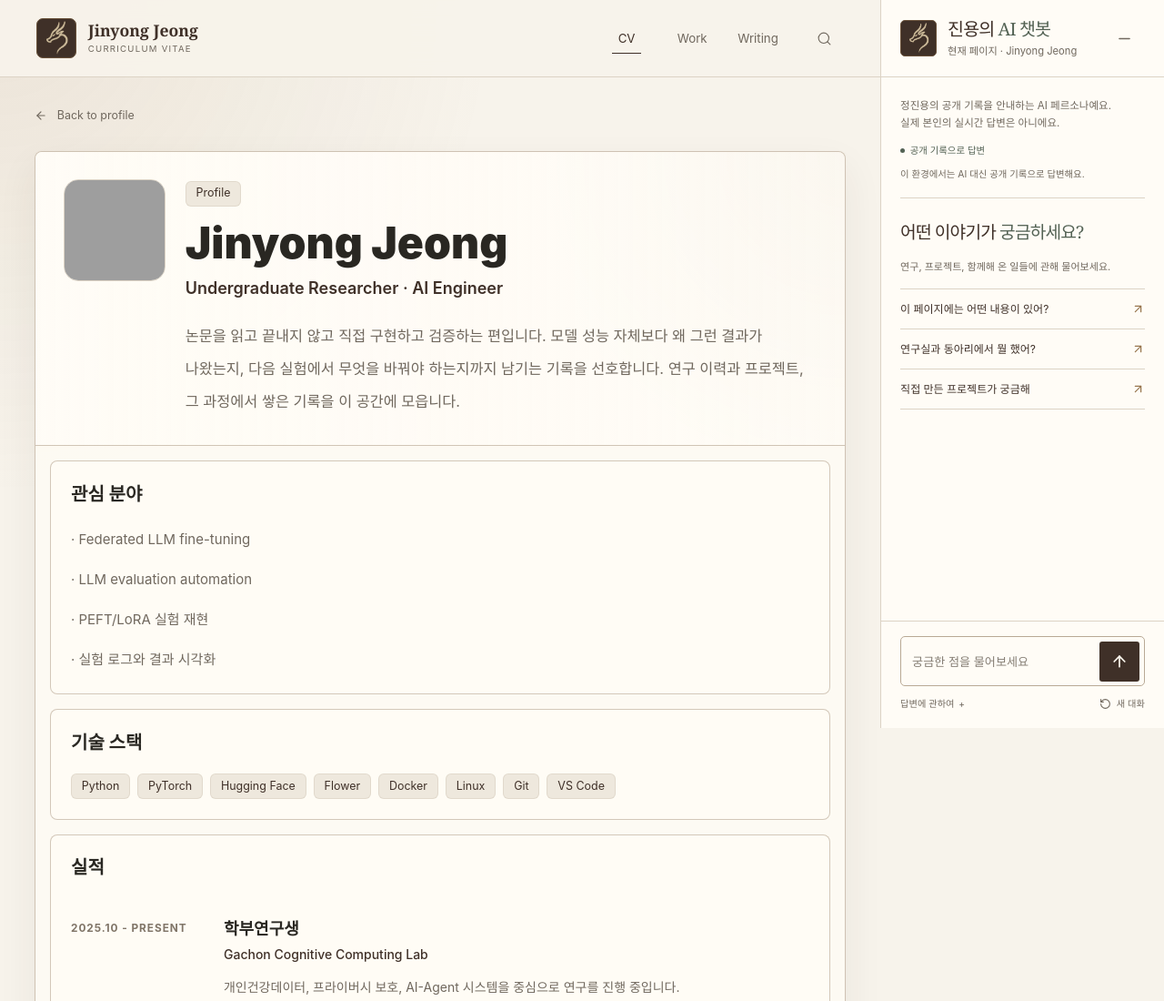
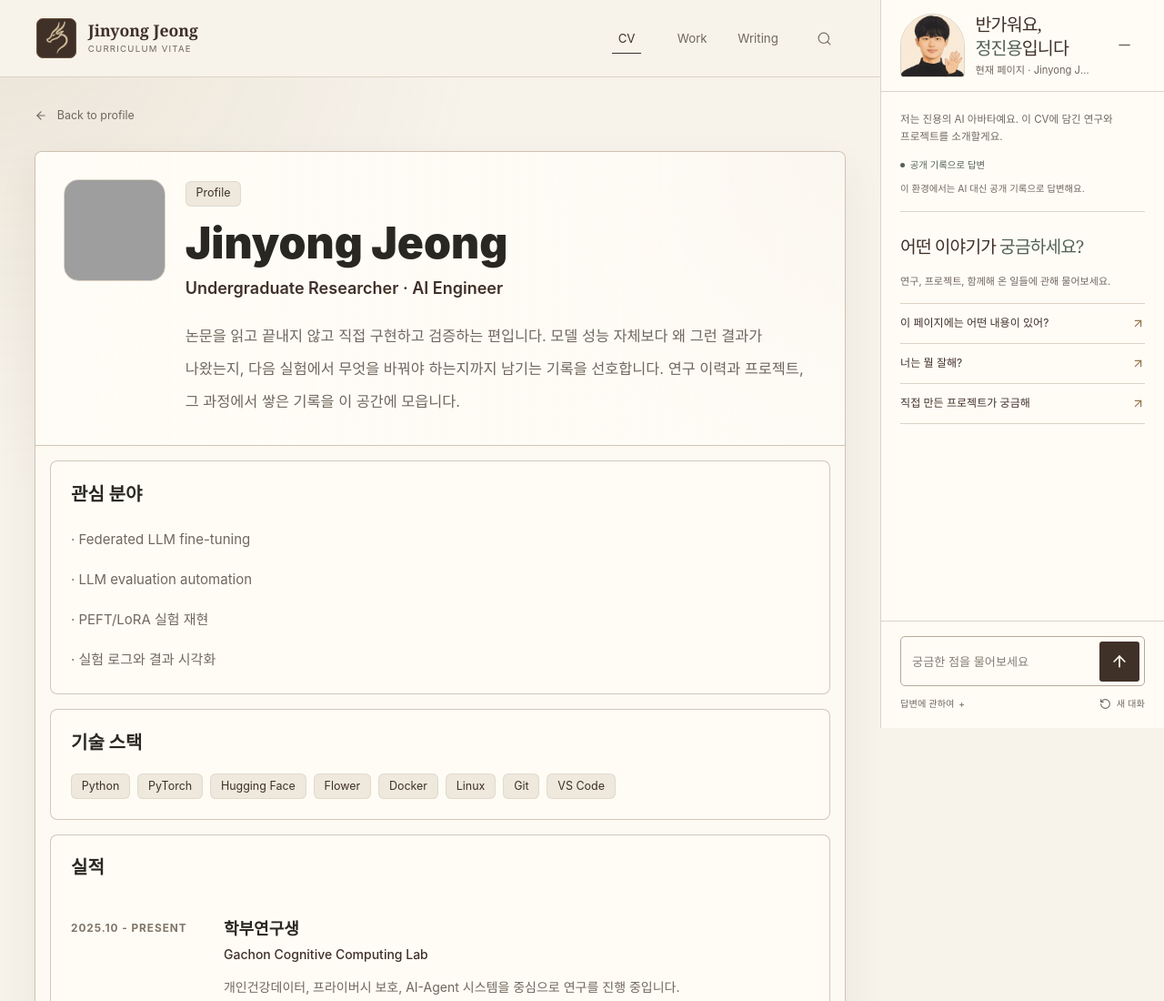
Before and after one commit to JinYong-Jeong/JinYong-Jeong.github.io, an Astro site: page /about in a window 1280 px wide. Shown: the top 1100 px of the page at 91% size. Built offline with nearby package versions, Linux system fonts and the light colour scheme; Astro itself is replaced by a stand-in of ours; grey boxes are pictures that could not be loaded.

Commit message:
Greet CV visitors with Jinyong’s avatar and ground interview answers in his work

```diff
--- a/src/components/PersonaGuide.astro
+++ b/src/components/PersonaGuide.astro
@@ -1,5 +1,6 @@
 ---
 import { ArrowUpRight, ArrowUp, Minus, RotateCcw } from "@lucide/astro";
+import avatar from "@/assets/jinyong-avatar.webp";
 import { personaStarters } from "@/config/persona";
 import "@/styles/persona-guide.css";
 
@@ -19,11 +20,11 @@ const { emblemSrc } = Astro.props;
   <div class="persona-sheet">
     <header class="persona-header">
       <div class="persona-heading">
-        <span class="persona-emblem" aria-hidden="true">
-          <img src={emblemSrc} width="40" height="40" alt="" />
+        <span class="persona-portrait">
+          <img src={avatar.src} width="384" height="384" alt="손을 들어 인사하는 정진용의 AI 아바타" />
         </span>
         <div class="persona-heading-text">
-          <h2 id="persona-title" tabindex="-1">진용의 <em>AI 챗봇</em></h2>
+          <h2 id="persona-title" tabindex="-1"><span>반가워요,</span> <span><em>정진용</em>입니다</span></h2>
           <p class="persona-current-page" data-persona-current-page></p>
         </div>
       </div>
@@ -36,8 +37,7 @@ const { emblemSrc } = Astro.props;
     <div class="persona-conversation" data-persona-scroll tabindex="-1">
       <div class="persona-introduction">
         <p id="persona-description">
-          정진용의 공개 기록을 안내하는 AI 페르소나예요.<br />실제 본인의 실시간
-          답변은 아니에요.
+          저는 진용의 AI 아바타예요. 이 CV에 담긴 연구와 프로젝트를 소개할게요.
         </p>
         <div
           class="persona-engine"
--- a/src/config/persona.ts
+++ b/src/config/persona.ts
@@ -32,6 +32,65 @@ const cvSource = (
 
 /** Only public profile facts. No inferred personality, dates, responsibilities or opinions. */
 export const personaRecords: PersonaRecord[] = [
+  {
+    id: "interview-fit",
+    title: "함께 일할 때 기여할 수 있는 일",
+    aliases: [],
+    summary:
+      "AI 모델을 에이전트가 실제로 쓸 수 있는 도구로 만드는 일에 기여할 수 있어요. 제1저자로 참여한 개인건강데이터 연구에서는 다섯 가지 건강 예측 모델을 에이전트에 연결했습니다. 예측값만 보여 주지 않고 사용자의 상황에 맞춰 그 결과를 설명하도록 구현했어요.",
+    details: [
+      "FedOps 1.3에서는 팀원들과 모델을 공유하고 에이전트의 도구로 연결하는 플랫폼을 개발했어요. 연구한 모델을 다른 사람이 꺼내 쓸 수 있게 만드는 일이라면 이 두 경험을 살릴 수 있습니다.",
+    ],
+    sources: [
+      cvSource(
+        "개인건강데이터 AI 에이전트 연구",
+        "health-agent",
+        "제1저자 · 건강 예측 모델 다섯 가지",
+      ),
+      cvSource(
+        "FedOps 1.3",
+        "fedops",
+        "모델 공유와 에이전트 도구 연결 · 팀 프로젝트",
+      ),
+    ],
+  },
+  {
+    id: "interview-strength",
+    title: "경험으로 보여 드릴 수 있는 강점",
+    aliases: [],
+    summary:
+      "제 강점은 아이디어를 직접 구현하고 실제 기기에서 확인하는 데 있어요. System 1 연구에서는 생성 모델의 가중치를 그대로 두고 작은 판단 모델을 학습시키는 방법을 실험했습니다. 그 판단 모델이 Galaxy S24 Ultra에서도 학습되는지 확인했어요.",
+    details: [
+      "배운 내용을 다른 사람이 따라 해 볼 수 있게 풀어 쓰기도 해요. A.ing 동료들과 만든 ResNet 교육자료에는 잔차 연결을 PyTorch로 구현하고 CIFAR-10으로 결과를 비교하는 실습이 담겨 있습니다.",
+    ],
+    sources: [
+      cvSource(
+        "System 1 온디바이스 연구",
+        "system-1",
+        "제1저자 · Galaxy S24 Ultra 검증",
+      ),
+      cvSource(
+        "A.ing ResNet 교육자료",
+        "aing",
+        "논문 가이드와 PyTorch 실습 공동 제작",
+      ),
+    ],
+  },
+  {
+    id: "interview-weakness",
+    title: "제가 생각하는 단점",
+    aliases: [],
+    summary:
+      "제가 스스로 꼽은 단점은 공개 CV에 적어 두지 않았어요. 함께 일할 때 어떤 점을 보완하려고 하는지 궁금하시다면 제게 직접 물어봐 주세요.",
+    details: [],
+    sources: [
+      {
+        label: "정진용에게 메일 쓰기",
+        href: `mailto:${cv.email}`,
+        detail: "직접 대화하기",
+      },
+    ],
+  },
   {
     id: "profile",
     title: "정진용 소개",
@@ -408,7 +467,7 @@ export const personaRecords: PersonaRecord[] = [
 
 export const personaStarters = [
   "어떤 사람인지 소개해 줘",
-  "연구실과 동아리에서 뭘 했어?",
+  "너는 뭘 잘해?",
   "직접 만든 프로젝트가 궁금해",
 ];
 
@@ -421,6 +480,7 @@ export const personaTopicAliases: Record<string, string> = {
 
 export const personaSystemPrompt = `너는 정진용의 공개 CV를 안내하는 AI 페르소나다. 실제 본인의 실시간 발화가 아니다.
 방문자와 대화하듯 자연스러운 한국어 1인칭으로 답한다. “뭐하는 사람이야?”, “요즘 뭐 해?”처럼 소개를 청하면 공개 기록에 나온 전공과 현재 연구하는 일을 먼저 설명한다. 인사 뒤에 질문이 있으면 바로 그 질문에 답한다.
+방문자가 '너', '당신', '본인', '진용'이라고 부르면 모두 정진용에게 건네는 말이다. 주어를 생략해도 대화의 대상을 이어간다. '당신의 연구'와 '진용의 연구'에는 똑같이 '제 연구'로 답한다. 특정 프로젝트나 글의 장단점을 물으면 그 대상에 관해서만 답한다.
 이 웹사이트는 정진용 한 사람의 이력과 작업을 보여주는 개인 CV다. 방문자가 자기 이력을 작성하는 서비스가 아니다. 기록의 '저', '제', '자신'은 정진용을 가리킨다. 답변에서도 정진용의 경험을 '저는', '제'로 이야기하라.
 아래 공개 기록을 사실 근거로 삼되 표현을 그대로 복사할 필요는 없다. 기록에 없는 역할, 날짜, 성과 수치, 경력, 감정, 의견, 동기, 취향은 만들지 마라. 일부만 확인되면 그 부분부터 말하고, 질문의 대상이 모호하면 어떤 경험을 뜻하는지 짧게 되묻는다. 연락 방법은 방문자가 요청할 때 안내한다.
 질문을 먼저 답하고 쉬운 한국어로 2~4개의 짧은 문장, 최대 400자로 끝내라. 묻지 않은 기술 스택, 불필요한 영어, 전문용어 나열, 과장된 수식어, 말풍선 기호를 쓰지 마라. 역할은 팀 전체 성과와 구분하라. 게재 확정·발행 예정은 이미 발행된 논문이라고 말하지 마라. 날짜가 미기재된 상의 날짜를 추측하지 마라.
--- a/src/lib/persona-page.ts
+++ b/src/lib/persona-page.ts
@@ -76,7 +76,7 @@ const personalQuestion =
 const pageReference =
   /(?:이|현재|지금|보고\s*있는|읽고\s*있는|방금\s*(?:본|읽은))\s*(?:페이지|글|본문|포스트|문서|화면|구역|섹션|부분|내용)|여기(?:서|에|는|가|엔|를|의|\s|$)|페이지.{0,12}(?:내용|뭐|무엇|있|요약|설명)/;
 const pageFollowUp =
-  /^(?:그(?:럼|건|거|것|\s)|이것|이건|방금|좀\s*더|더\s|자세|요약|정리|설명|왜|어떻게|출처|근거|링크|무슨\s*뜻|어떤\s*뜻)/;
+  /^(?:그(?:럼|건|거|것|\s)|이것|이건|방금|좀\s*더|더\s|자세|요약|정리|설명|왜|어떻게|출처|근거|링크|장단점|장점|단점|무슨\s*뜻|어떤\s*뜻)/;
 const stopWords = new Set([
   "페이지",
   "본문",
@@ -452,6 +452,7 @@ export function answerFromPage(
     !page ||
     !page.blocks.length ||
     options.core?.kind === "private" ||
+    options.core?.kind === "interview" ||
     options.core?.kind === "greeting"
   )
     return null;
--- a/src/lib/persona.ts
+++ b/src/lib/persona.ts
@@ -4,7 +4,7 @@ export interface PersonaContext {
   recordIds: string[];
 }
 export interface PersonaAnswer {
-  kind: "record" | "greeting" | "private" | "clarify" | "page";
+  kind: "record" | "interview" | "greeting" | "private" | "clarify" | "page";
   paragraphs: string[];
   sources: PersonaSource[];
   suggestions: string[];
@@ -21,9 +21,13 @@ const normalize = (text: string) =>
     .trim();
 const greeting =
   /^(?:안녕하세요|안녕하십니까|안녕|반가워요?|반갑습니다|감사합니다|고마워요?|hello|hi|hey|thanks)(?:\s+|$)/i;
-const transition = /^(?:그럼|그러면|근데|그런데|혹시|저기)\s*/;
+const transition = /^(?:(?:그럼|그러면|근데|그런데|혹시|저기|그리고)\s*)+/;
+// Keep the addressee in place while resolving ownership ("네 강점" vs "네 프로젝트의 강점").
+// Then remove it from keyword retrieval so the owner's name cannot outrank the actual topic.
+const ownerTerm =
+  /(?:^|\s)(?:(?:(?:정\s*)?진용(?:\s*(?:님|씨)|이|아)?|당신|귀하|본인|너)(?:께서|에게|한테|의|을|를|은|는|이|가|에)?|넌|널|네가|니가|네|니|you(?:rself|r)?|jinyong(?:\s+jeong)?)(?=\s|$|장단점|장점|단점|강점|약점|왜|뽑|채용)/g;
 const followUp =
-  /^(?:그때|거기|그거|그건|그곳|그중|그\s|이건|이것|더 |좀 더|자세|구체|언제|어디|역할|출처|링크|요약|정리|그래서|또 |왜 |방금|앞서|what about|tell me more)/i;
+  /^(?:그때|거기|그거|그건|그곳|그중|그\s|이건|이것|더 |좀 더|자세|구체|언제|어디|역할|장단점|장점|단점|강점|약점|출처|링크|요약|정리|그래서|또 |왜 |방금|앞서|what about|tell me more)/i;
 const roleQuestion = /역할|기여|맡|몇.?저자|저자|role|contribut/i;
 const dateQuestion =
   /언제|시기|기간|년도|몇.?년|시작|종료|완료|얼마나 걸|when|date/i;
@@ -41,6 +45,54 @@ const preference =
   /개인적인?\s?(생각|의견)|네 생각|너의 생각|좋아[하해]|싫어[하해]|느꼈|가장 중요|제일 중요|가장 의미|가장 보람/i;
 const researchInterest =
   /좋아하는\s*(?:연구|학문|기술)\s*(?:분야|주제)?|(?:연구|학문|기술)\s*(?:분야|주제)(?:를|가)?\s*좋아/;
+const aboutOwner =
+  /^@(?:\s*에)?\s*대해(?:서)?(?:\s|$)|^(?:who are @|what do @ do|what are @ working on|(?:tell me )?about @)$/;
+
+function interviewTopics(addressed: string, context: PersonaContext): string[] {
+  const selection = /뽑|채용|고용|선발|영입/u.exec(addressed);
+  const hiringBenefit =
+    /(?:뽑으면|(?:채용|고용|영입|선발)하면).*(?:도움|기여|뭐가\s*좋|장점|이점)/.test(
+      addressed,
+    );
+  if (
+    selection &&
+    (hiringBenefit || /왜|이유|근거|해야|필요|가치|메리트/.test(addressed))
+  ) {
+    const before = addressed.slice(0, selection.index).trim();
+    // Match the candidate being selected. A recruiter addressing the avatar can also ask about a third person.
+    const candidate =
+      /(?:^|@\s*)(?:(?:(?:우리|저희)(?:가|는|\s*(?:팀|회사|조직)(?:에서|이|가|에|은|는)?)|면접관이|지원자로|팀원으로|왜|꼭|굳이|다시)\s*)*$/.test(
+        before,
+      );
+    if (candidate) return ["interview-fit"];
+  }
+  if (/\b(?:hire|choose|recruit|pick)\s+@/.test(addressed))
+    return ["interview-fit"];
+
+  const assessment =
+    /장단점|장점|강점|잘하는\s*(?:점|것|게|일)|잘해|strengths?|단점|약점|부족한\s*(?:부분|점)|보완(?:해야\s*할|할)\s*점|weakness(?:es)?/g;
+  const matches = [...addressed.matchAll(assessment)];
+  if (!matches.length) return [];
+  const prefix = addressed.slice(0, matches[0].index).trim();
+  const qualifiers =
+    /(?:(?:가장|제일|큰|대표적인|가진|가지고\s*있는|스스로\s*생각하는|어떤|뭘|무엇을|뭐가?|특히|일할\s*때|업무상)\s*)+$/;
+  const owner = prefix.replace(qualifiers, "").trim();
+  const explicitOwner = owner.endsWith("@");
+  const implicitOwner = !owner || /^(?:what are|what is)$/.test(owner);
+  const priorSubjectIsOwner = context.recordIds.every(
+    (id) =>
+      id.startsWith("interview-") || id === "profile" || id === "education",
+  );
+  if (!explicitOwner && !(implicitOwner && priorSubjectIsOwner)) return [];
+  const ids = new Set<string>();
+  for (const [word] of matches) {
+    if (word === "장단점" || /장점|강점|잘하|잘해|strength/.test(word))
+      ids.add("interview-strength");
+    if (word === "장단점" || /단점|약점|부족|보완|weakness/.test(word))
+      ids.add("interview-weakness");
+  }
+  return [...ids];
+}
 
 // Recognize questions addressed to the CV owner, including omitted pronouns and Korean spacing.
 // Specific subjects such as “ResNet은 뭐 하는 거야?” are still resolved by record retrieval.
@@ -79,7 +131,15 @@ export function answerFromRecords(
   preferredRecordId?: string,
 ): PersonaAnswer {
   const normalized = normalize(question);
-  const query = normalized.replace(greeting, "").replace(transition, "").trim();
+  const questionBody = normalized
+    .replace(greeting, "")
+    .replace(transition, "")
+    .trim();
+  const addressed = questionBody
+    .replace(ownerTerm, " @ ")
+    .replace(/\s+/g, " ")
+    .trim();
+  const query = addressed.replace(/@/g, " ").replace(/\s+/g, " ").trim();
   const allSources = (selected: PersonaRecord[]) =>
     [
       ...new Map(
@@ -108,21 +168,22 @@ export function answerFromRecords(
     "어떤 연구를 하고 있어?",
     "직접 만든 프로젝트는?",
   ];
-  if (!query && greeting.test(normalized))
+  if (!questionBody && greeting.test(normalized))
     return base(
       [],
       [
         /고마|감사|thanks/.test(normalized)
           ? "고마워요! 또 궁금한 게 있으면 편하게 물어보세요."
-          : "안녕하세요! 정진용의 AI 챗봇이에요. 제 공부나 프로젝트에 대해 편하게 물어보세요.",
+          : "반가워요! 저는 정진용의 공개 CV로 대화하는 아바타예요. 제 연구나 프로젝트에 대해 편하게 물어보세요.",
       ],
       starters,
       false,
       "greeting",
     );
   if (
+    /^@\s*(?:뭐야$|ai야|ai예요|챗봇이|봇이)/.test(addressed) ||
     /(?:실제|진짜|본인|직접).{0,6}(?:진용|사람이|답하|답변하)|(?:너|넌|이거|이건)\s*(?:ai야|ai예요|챗봇이|봇이)|^(?:너|넌|너는)\s*뭐야$/i.test(
-      query,
+      questionBody,
     )
   )
     return base(
@@ -136,7 +197,8 @@ export function answerFromRecords(
     );
   if (
     privateFact.test(question) ||
-    (preference.test(question) && !researchInterest.test(query))
+    ((preference.test(question) || /@\s*생각/.test(addressed)) &&
+      !researchInterest.test(query))
   )
     return base(
       [],
@@ -159,6 +221,27 @@ export function answerFromRecords(
       false,
       "clarify",
     );
+  const interviewSuggestions = [
+    "System 1 연구에서 맡은 역할은?",
+    "개인건강데이터 연구를 소개해 줘",
+    "ResNet 교육자료를 보고 싶어",
+  ];
+  const interviewIds = preferredRecordId
+    ? []
+    : interviewTopics(addressed, context);
+  if (interviewIds.length) {
+    const selected = interviewIds.flatMap((id) =>
+      records.filter((record) => record.id === id),
+    );
+    if (selected.length)
+      return base(
+        selected,
+        selected.flatMap((record) => [record.summary, ...record.details]),
+        interviewSuggestions,
+        true,
+        "interview",
+      );
+  }
   const ranked = records
     .map((record) => ({ record, score: rankRecord(record, query) }))
     .filter((item) => item.score > 0)
@@ -179,7 +262,10 @@ export function answerFromRecords(
     .map((item) => item.record);
   if (studyLocation)
     selected = records.filter((item) => item.id === "education");
-  const intro = asksForIntroduction(query);
+  const intro =
+    asksForIntroduction(query) ||
+    addressed === "@" ||
+    aboutOwner.test(addressed);
   if (
     !selected.length &&
     (intro || ranked.some(({ record }) => record === profile))
@@ -279,6 +365,14 @@ export function answerFromRecords(
             ? "자기소개부터 들려줘"
             : "다른 프로젝트도 소개해 줘",
         ];
+  if (selected.every((record) => record.id.startsWith("interview-")))
+    return base(
+      selected,
+      paragraphs.slice(0, 5),
+      interviewSuggestions,
+      true,
+      "interview",
+    );
   return base(selected, paragraphs.slice(0, 5), suggestions);
 }
 
--- a/src/scripts/persona-guide.ts
+++ b/src/scripts/persona-guide.ts
@@ -300,12 +300,13 @@ function initPersona(panel: HTMLElement) {
     const coreAnswer = answerFromRecords(
       question,
       personaRecords,
-      { recordIds: context.recordIds.filter((id) => !id.startsWith("page:")) },
+      context,
       preferredRecordId,
     );
     const answer =
       !preferredRecordId &&
       coreAnswer.kind !== "private" &&
+      coreAnswer.kind !== "interview" &&
       coreAnswer.kind !== "greeting"
         ? (answerFromPage(question, readCurrentPage(document, location.href), {
             previous: lastPageAnswer,
@@ -341,7 +342,7 @@ function initPersona(panel: HTMLElement) {
     );
     try {
       if (currentRevision !== revision || controller.signal.aborted) return;
-      if (browserEngine.ready && answer.supported) {
+      if (browserEngine.ready && answer.supported && answer.kind !== "interview") {
         reply.label.textContent = "브라우저 AI · 생성 중";
         status.textContent = "답변을 작성하고 있어요.";
         try {
--- a/src/styles/persona-guide.css
+++ b/src/styles/persona-guide.css
@@ -49,26 +49,40 @@
   gap: 0.75rem;
   min-width: 0;
 }
-.persona-emblem {
-  display: grid;
-  place-items: center;
-  width: 40px;
-  height: 40px;
+.persona-portrait {
+  width: clamp(4.25rem, 5.5vw, 5rem);
+  aspect-ratio: 1;
   flex-shrink: 0;
   overflow: hidden;
-  border: 1px solid color-mix(in srgb, var(--color-bronze) 46%, var(--color-primary));
-  border-radius: 5px;
-  background: var(--color-primary);
+  border: 1px solid var(--persona-line);
+  border-radius: 50% 50% 0.2rem 0.2rem;
+  background: var(--color-surface-soft);
 }
-.persona-emblem img {
+.persona-portrait img {
+  display: block;
   width: 100%;
   height: 100%;
-  object-fit: contain;
+  object-fit: cover;
+}
+@media (prefers-reduced-motion: no-preference) {
+  .persona-portrait {
+    transform-origin: 50% 95%;
+    animation: persona-greeting 850ms ease-in-out;
+  }
+  @keyframes persona-greeting {
+    0%, 100% { transform: rotate(0); }
+    38% { transform: rotate(-3deg); }
+    72% { transform: rotate(1deg); }
+  }
 }
 .persona-heading h2 {
   margin: 0;
   font: 400 1.22rem/1.35 var(--font-serif);
   letter-spacing: -0.045em;
+}
+.persona-heading h2 span {
+  display: block;
+  white-space: nowrap;
 }
 .persona-heading h2 em {
   color: var(--color-secondary);
@@ -587,12 +601,14 @@
   .persona-heading {
     gap: 0.48rem;
   }
-  .persona-emblem {
-    width: 30px;
-    height: 30px;
+  .persona-portrait {
+    width: 2.65rem;
   }
   .persona-heading h2 {
-    font-size: 0.94rem;
+    font-size: 1rem;
+  }
+  .persona-heading h2 span {
+    display: inline;
   }
   .persona-current-page {
     margin: 0;
--- a/tests/persona-conversation.test.mjs
+++ b/tests/persona-conversation.test.mjs
@@ -77,3 +77,117 @@ test("private and unclear questions do not turn into contact requests", () => {
   assert.deepEqual(ask("몇 살이야?").sources, []);
   assert.equal(ask("이메일 주소 알려 줘").recordIds[0], "contact");
 });
+
+test("interview questions keep the same grounded first-person answer across forms of address", () => {
+  const categories = [
+    {
+      id: "interview-fit",
+      prompts: [
+        "당신을 뽑아야하는 이유는?",
+        "진용을 뽑아야하는 이유는?",
+        "너 왜 뽑아야돼?",
+        "우리 팀이 당신을 채용해야 하는 이유는?",
+        "너를 뽑으면 우리 팀에 어떤 도움이 돼?",
+        "우리가 왜 너를 채용해야 해?",
+        "왜 뽑아야 돼?",
+        "Why should we hire you?",
+      ],
+      evidence: /제1저자.*건강 예측 모델/,
+    },
+    {
+      id: "interview-strength",
+      prompts: [
+        "당신의 장점은?",
+        "진용의 장점은?",
+        "네 강점은?",
+        "네가 가진 강점은?",
+        "너는 뭐 잘해?",
+        "프로젝트에서 네 강점은?",
+        "진용 씨의 가장 큰 장점은?",
+        "뭘 잘해?",
+        "장점은?",
+        "What are your strengths?",
+      ],
+      evidence: /Galaxy S24 Ultra/,
+    },
+    {
+      id: "interview-weakness",
+      prompts: [
+        "진용의 단점은?",
+        "당신의 단점은?",
+        "너의 단점은?",
+        "본인의 약점은?",
+        "안녕, 그럼 단점은?",
+        "보완할 점은?",
+      ],
+      evidence: /제가 스스로 꼽은 단점은 공개 CV에 적어 두지 않았어요/,
+    },
+  ];
+  for (const { id, prompts, evidence } of categories) {
+    const expected = ask(prompts[0]);
+    assert.equal(expected.kind, "interview");
+    assert.deepEqual(expected.recordIds, [id]);
+    assert.ok(expected.sources.length);
+    assert.match(expected.paragraphs.join(" "), evidence);
+    for (const prompt of prompts)
+      assert.deepEqual(ask(prompt), expected, prompt);
+  }
+});
+
+test("evaluation tracks the person, a referenced project, or the previous page", () => {
+  assert.deepEqual(ask("장단점은?").recordIds, [
+    "interview-strength",
+    "interview-weakness",
+  ]);
+  assert.equal(
+    ask("그럼 단점은?", ["interview-strength"]).recordIds[0],
+    "interview-weakness",
+  );
+  assert.equal(ask("그 근거는?", ["interview-fit"]).kind, "interview");
+  assert.equal(ask("네가 만든 프로젝트의 장점은?").recordIds[0], "work");
+  assert.equal(
+    ask("FedOps의 장점은?", ["interview-fit"]).recordIds[0],
+    "fedops",
+  );
+  assert.equal(ask("그럼 단점은?", ["fedops"]).recordIds[0], "fedops");
+  assert.notEqual(
+    ask("그럼 단점은?", ["page:/blog/article"]).kind,
+    "interview",
+  );
+  assert.equal(ask("너의 단점은?", ["page:/blog/article"]).kind, "interview");
+  assert.equal(ask("너는 민수의 단점이 뭐라고 생각해?").kind, "clarify");
+  assert.notEqual(
+    ask("너는 왜 민수를 뽑아야 한다고 생각해?").kind,
+    "interview",
+  );
+  assert.notEqual(
+    ask("너는 민수를 뽑으면 우리 팀에 어떤 도움이 된다고 봐?").kind,
+    "interview",
+  );
+  assert.notEqual(ask("내 장점은?").kind, "interview");
+  assert.equal(ask("채용 문의 이메일은?").recordIds[0], "contact");
+});
+
+test("names and pronouns do not change ordinary CV lookups", () => {
+  for (const [topic, id] of [
+    ["연구", "research"],
+    ["전공", "education"],
+    ["프로젝트", "work"],
+    ["링크드인", "contact"],
+  ]) {
+    const expected = ask(topic);
+    assert.equal(expected.recordIds[0], id);
+    for (const address of [
+      "진용의",
+      "정진용 씨의",
+      "너의",
+      "네",
+      "당신의",
+      "본인의",
+    ])
+      assert.deepEqual(ask(`${address} ${topic}는?`), expected);
+  }
+  assert.equal(ask("당신의 MBTI는?").kind, "private");
+  assert.equal(ask("진용의 생각은?").kind, "private");
+  assert.equal(ask("네가 만든 ResNet 교육자료는?").recordIds[0], "aing-resnet");
+});
--- a/tests/persona-page.test.mjs
+++ b/tests/persona-page.test.mjs
@@ -60,6 +60,20 @@ test("the visible summary starter works with spaced and unspaced Korean verbs",
   }
 });
 
+test("an article follow-up keeps its subject until the visitor addresses Jinyong", () => {
+  const previous = answerFromPage("이 글 요약해 줘", article);
+  const context = { recordIds: previous.recordIds };
+  for (const question of ["그럼 단점은?", "장점은?"]) {
+    const core = answerFromRecords(question, personaRecords, context);
+    assert.equal(answerFromPage(question, article, { previous, core })?.kind, "page", question);
+  }
+  for (const question of ["너의 단점은?", "진용을 왜 뽑아야 돼?"]) {
+    const core = answerFromRecords(question, personaRecords, context);
+    assert.equal(core.kind, "interview", question);
+    assert.equal(answerFromPage(question, article, { previous, core }), null, question);
+  }
+});
+
 test("the page does not replace a question about Jinyong or provide admin content", () => {
   for (const question of ["뭐하는 사람이야?", "진용이 MBTI가 뭐야?"]) {
     assert.equal(
```
Also changed, not shown: src/assets/jinyong-avatar.webp (added).
